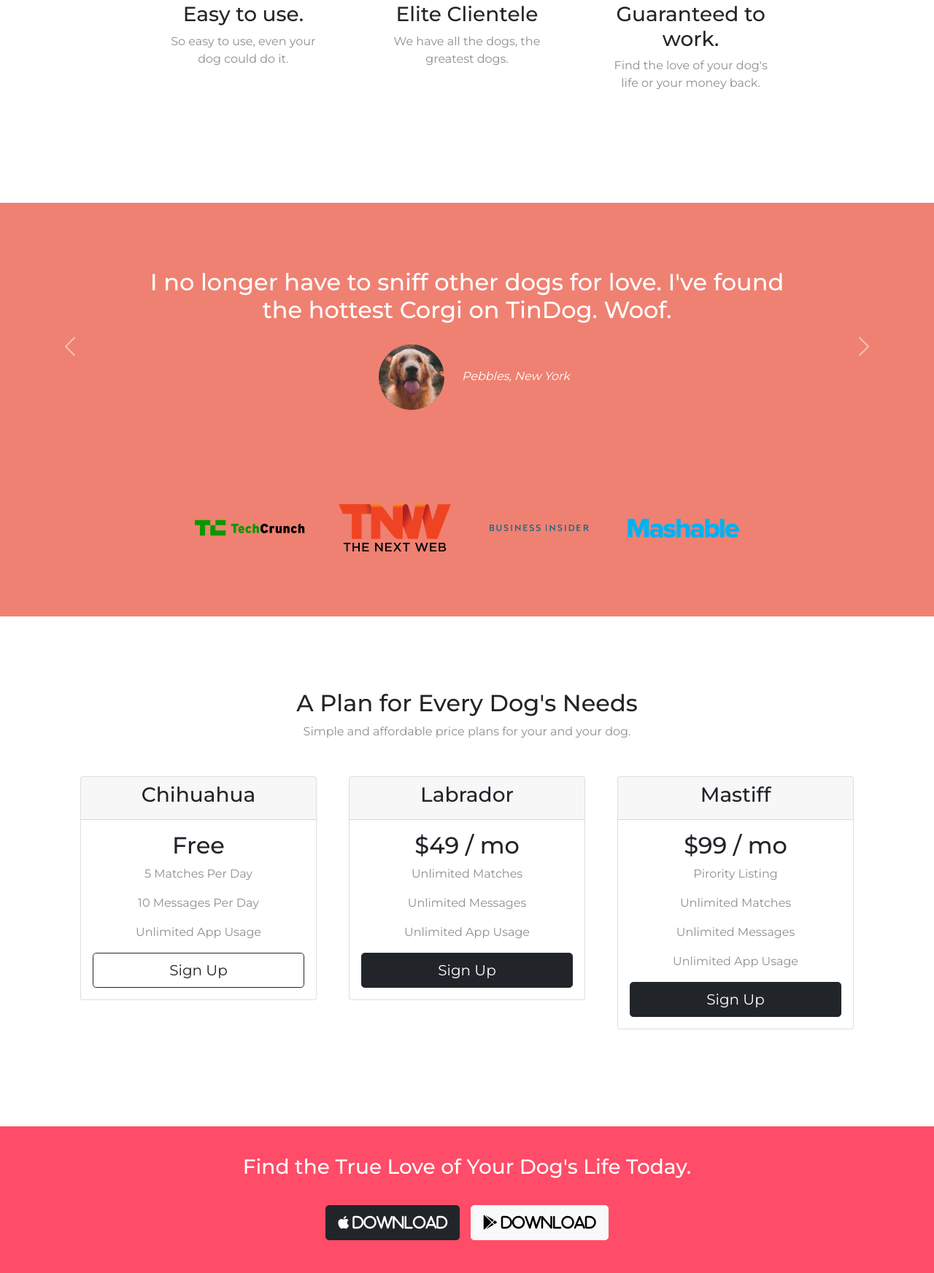
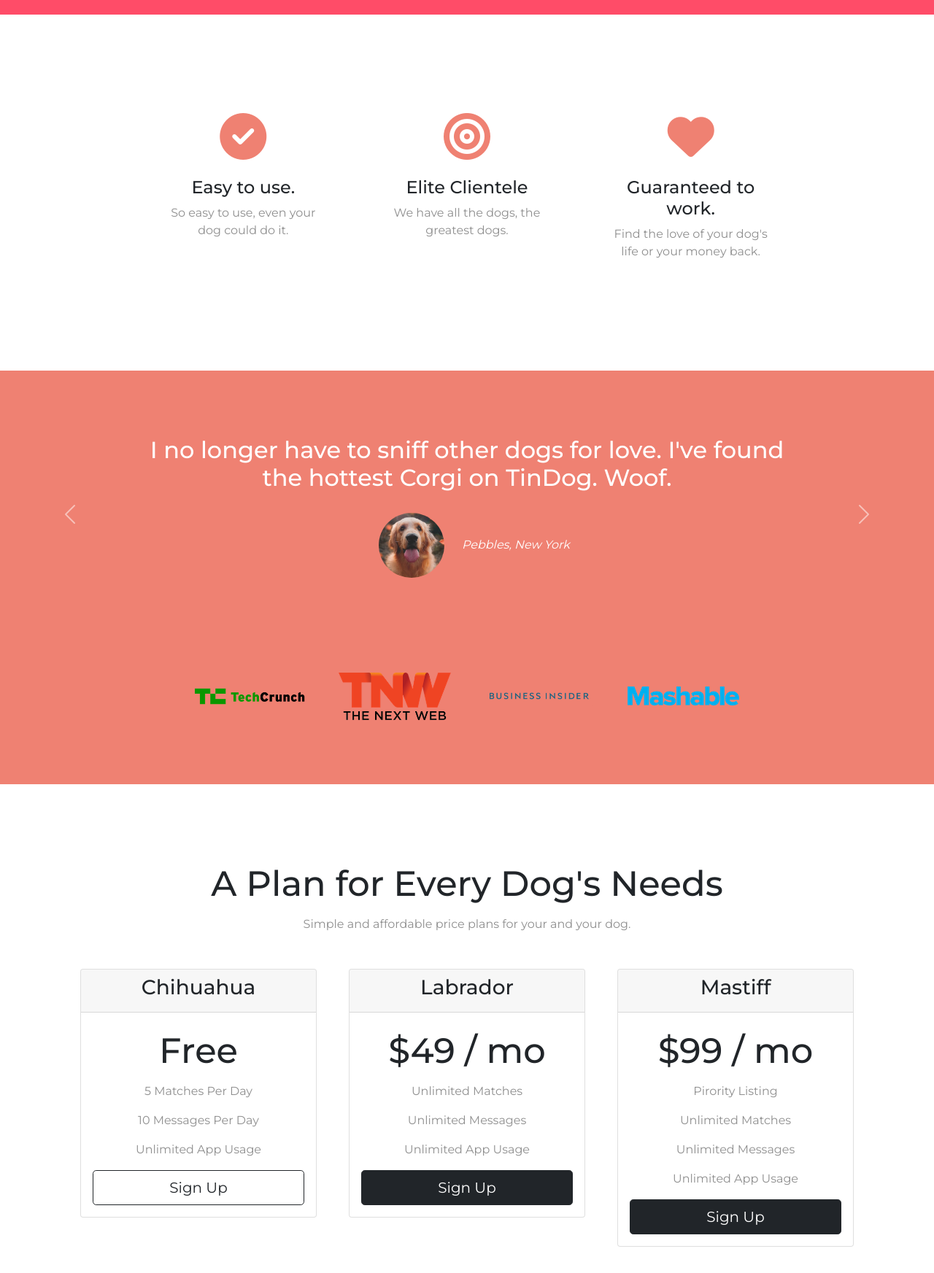
Before and after one commit to sudarshanvbv/tindog, a plain HTML site: page index.html in a window 1280 px wide. Shown: the part 746-2491 px from the top of the page at 73% size. Drawn offline with nearby package versions, Linux system fonts and the light colour scheme.

Commit message:
Update index.html

```diff
--- a/index.html
+++ b/index.html
@@ -36,13 +36,13 @@
         <div class="collapse navbar-collapse" id="navbarTogglerDemo01">
           <ul class="navbar-nav ms-auto">
             <li class="nav-item">
-              <a class="nav-link" href="">Contact</a>
+              <a class="nav-link" href="#footer">Contact</a>
             </li>
             <li class="nav-item">
-              <a class="nav-link" href="">Pricing</a>
+              <a class="nav-link" href="#pricing">Pricing</a>
             </li>
             <li class="nav-item">
-              <a class="nav-link" href="">Download</a>
+              <a class="nav-link" href="#cta">Download</a>
             </li>
           </ul>
         </div>
@@ -53,7 +53,7 @@
       <!-- Title -->
       <div class="row">
         <div class="col-lg-6" id="text">
-          <h1 class="text">Meet new and interesting dogs nearby.</h1>
+          <h1 class="big-heading">Meet new and interesting dogs nearby.</h1>
           <button class="btn btn-dark btn-lg download" type="button"><span class="fab fa-apple"></span> Download</button>
           <button class="btn btn-outline-light btn-lg download" type="button"><span class="fab fa-google-play"></span> Download</button>
         </div>
@@ -75,17 +75,17 @@
     <div class="row new">
       <div class="feature-box col-lg-4">
         <i class="icon fas fa-check-circle fa-4x"></i>
-        <h3>Easy to use.</h3>
+        <h3 class="feature-title">Easy to use.</h3>
         <p>So easy to use, even your dog could do it.</p>
       </div>
       <div class="feature-box col-lg-4">
         <i class="icon fas fa-bullseye fa-4x"></i>
-        <h3>Elite Clientele</h3>
+        <h3 class="feature-title">Elite Clientele</h3>
         <p>We have all the dogs, the greatest dogs.</p>
       </div>
       <div class="feature-box col-lg-4">
         <i class="icon fas fa-heart fa-4x"></i>
-        <h3>Guaranteed to work.</h3>
+        <h3 class="feature-title">Guaranteed to work.</h3>
         <p>Find the love of your dog's life or your money back.</p>
       </div>
     </div>
@@ -98,7 +98,7 @@
     <div id="carouselExampleIndicators" class="carousel slide" data-bs-ride="false">
       <div class="carousel-inner">
         <div class="carousel-item active">
-          <h2>I no longer have to sniff other dogs for love. I've found the hottest Corgi on TinDog. Woof.</h2>
+          <h2 class="testimonial-text">I no longer have to sniff other dogs for love. I've found the hottest Corgi on TinDog. Woof.</h2>
           <img class="testimonial-image" src="images/dog-img.jpg" alt="dog-profile">
           <em>Pebbles, New York</em>
         </div>
@@ -137,20 +137,16 @@
 
   <section id="pricing">
 
-    <h2>A Plan for Every Dog's Needs</h2>
+    <h2 class="section-heading">A Plan for Every Dog's Needs</h2>
     <p>Simple and affordable price plans for your and your dog.</p>
-
     <div class="row">
       <div class="col-lg-4 col-md-6 col-pri">
-
         <div class="card">
           <div class="card-header">
-
             <h3>Chihuahua</h3>
           </div>
           <div class="card-body">
-
-            <h2>Free</h2>
+            <h2 class="price-text">Free</h2>
             <p>5 Matches Per Day</p>
             <p>10 Messages Per Day</p>
             <p>Unlimited App Usage</p>
@@ -159,35 +155,26 @@
         </div>
       </div>
       <div class="col-lg-4 col-md-6 col-pri">
-
         <div class="card">
           <div class="card-header">
-
             <h3>Labrador</h3>
           </div>
           <div class="card-body">
-
-
-            <h2>$49 / mo</h2>
+            <h2 class="price-text">$49 / mo</h2>
             <p>Unlimited Matches</p>
             <p>Unlimited Messages</p>
             <p>Unlimited App Usage</p>
             <button class="btn btn-dark btn-pri btn-block btn-lg" type="button">Sign Up</button>
           </div>
         </div>
-
       </div>
       <div class="col-lg-4 col-pri">
-
         <div class="card">
           <div class="card-header">
-
             <h3>Mastiff</h3>
           </div>
           <div class="card-body">
-
-
-            <h2>$99 / mo</h2>
+            <h2 class="price-text">$99 / mo</h2>
             <p>Pirority Listing</p>
             <p>Unlimited Matches</p>
             <p>Unlimited Messages</p>
@@ -210,7 +197,7 @@
 
   <section id="cta">
 
-    <h3 class="end">Find the True Love of Your Dog's Life Today.</h3>
+    <h3 class="big-heading">Find the True Love of Your Dog's Life Today.</h3>
     <button class="end btn btn-lg btn-dark" type="button"><span class="fab fa-apple"> Download</button>
     <button class="end btn btn-lg btn-light" type="button"><span class="fab fa-google-play"> Download</button>
 
@@ -224,9 +211,9 @@
       <div class="end-icons">
 
         <span class="ei fab fa-twitter"></span>
-          <span class="ei fab fa-facebook"></span>
-            <span class="ei fab fa-instagram"></span>
-              <span class="ei fas fa-envelope"></span>
+        <span class="ei fab fa-facebook"></span>
+        <span class="ei fab fa-instagram"></span>
+        <span class="ei fas fa-envelope"></span>
 
       </div>
       <p class="copy">© Copyright 2018 TinDog</p>
```
